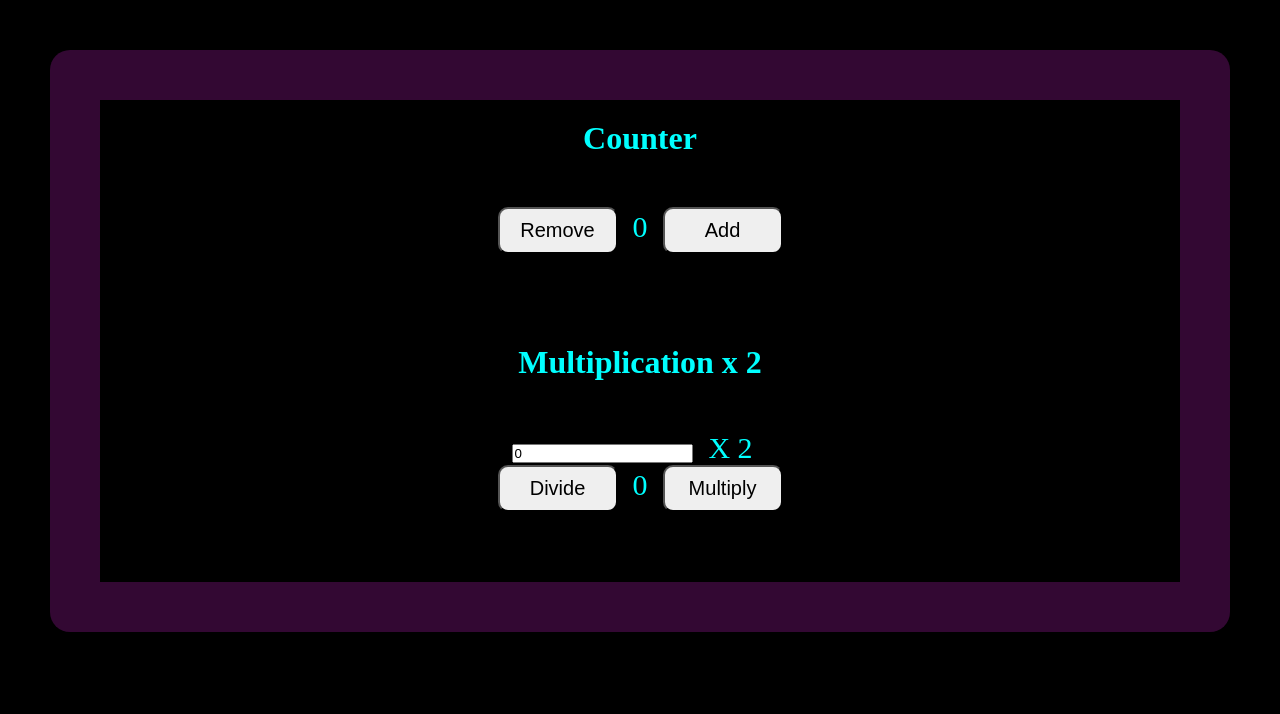
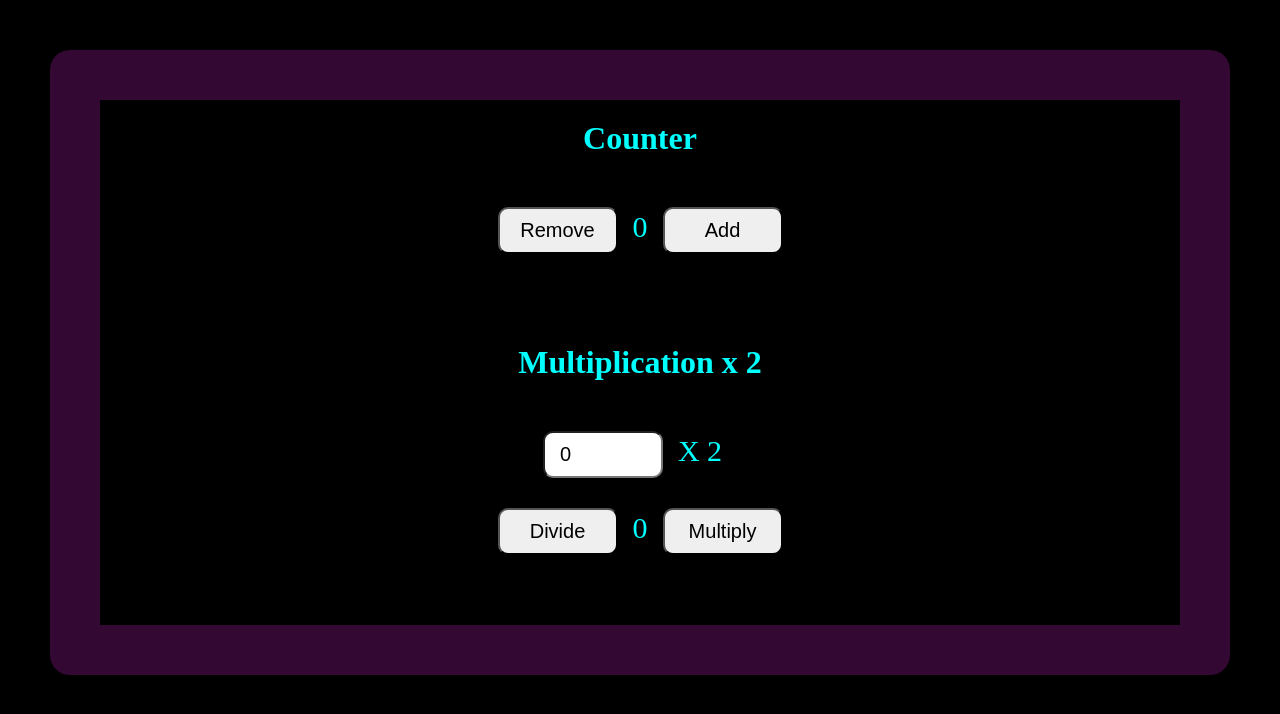
Before and after one commit to Lu-Smith/tdd-react-counter, a React (Create React App) app: page / in a window 1280 px wide. Shown: the top 714 px of the page. Built offline with nearby package versions, Linux system fonts and the light colour scheme.

Commit message:
Updated Multiplicatiom.css

```diff
--- a/src/components/styles/Multiplication.css
+++ b/src/components/styles/Multiplication.css
@@ -7,6 +7,14 @@
 .container {
     margin: 50px 0;
     font-size: 30px;
+}
+
+input {
+    padding: 10px 15px;
+    border-radius: 10px;
+    font-size: 20px;
+    width: 120px;
+    margin-bottom: 30px;
 }
 
 button {
```
